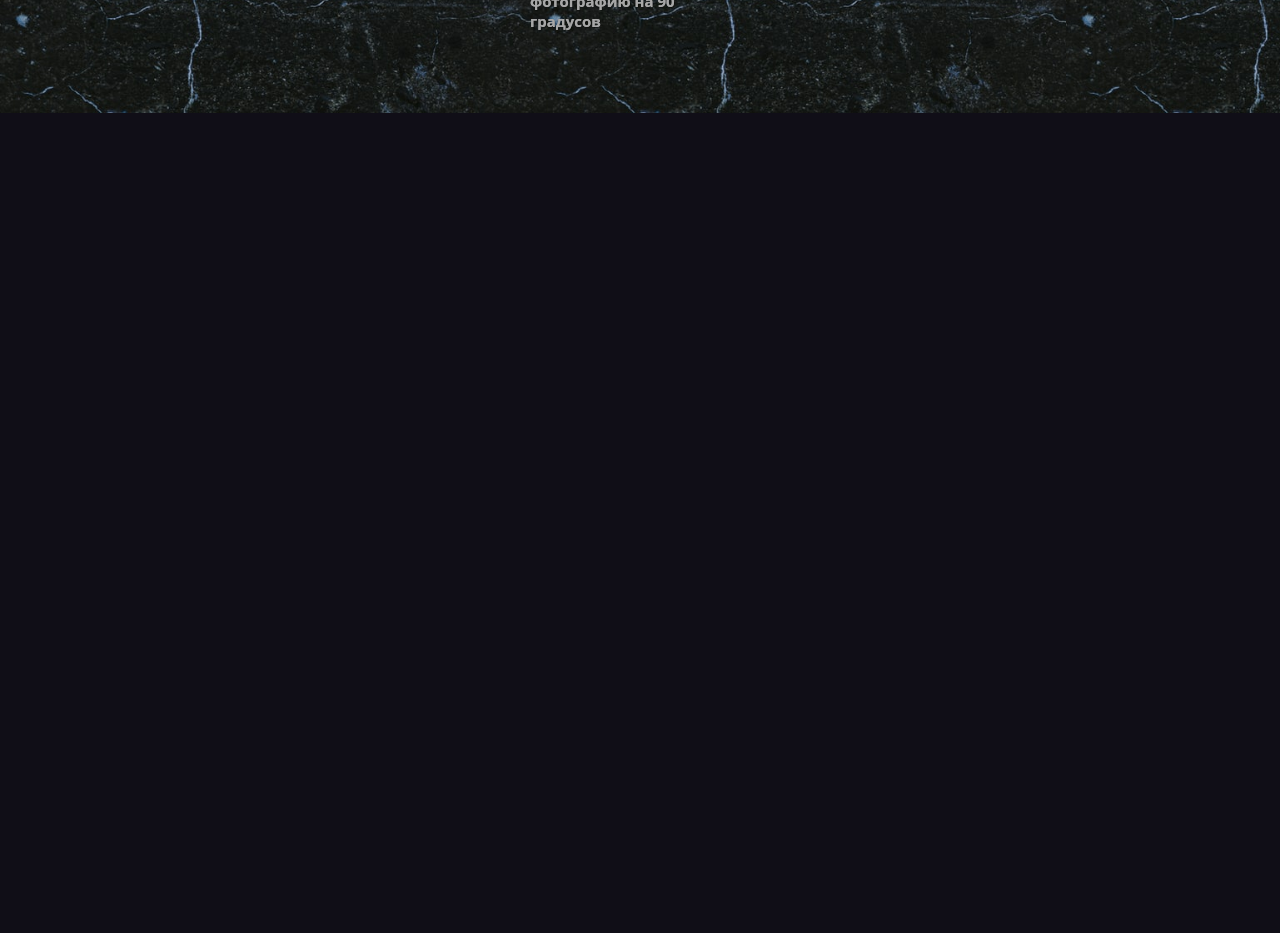
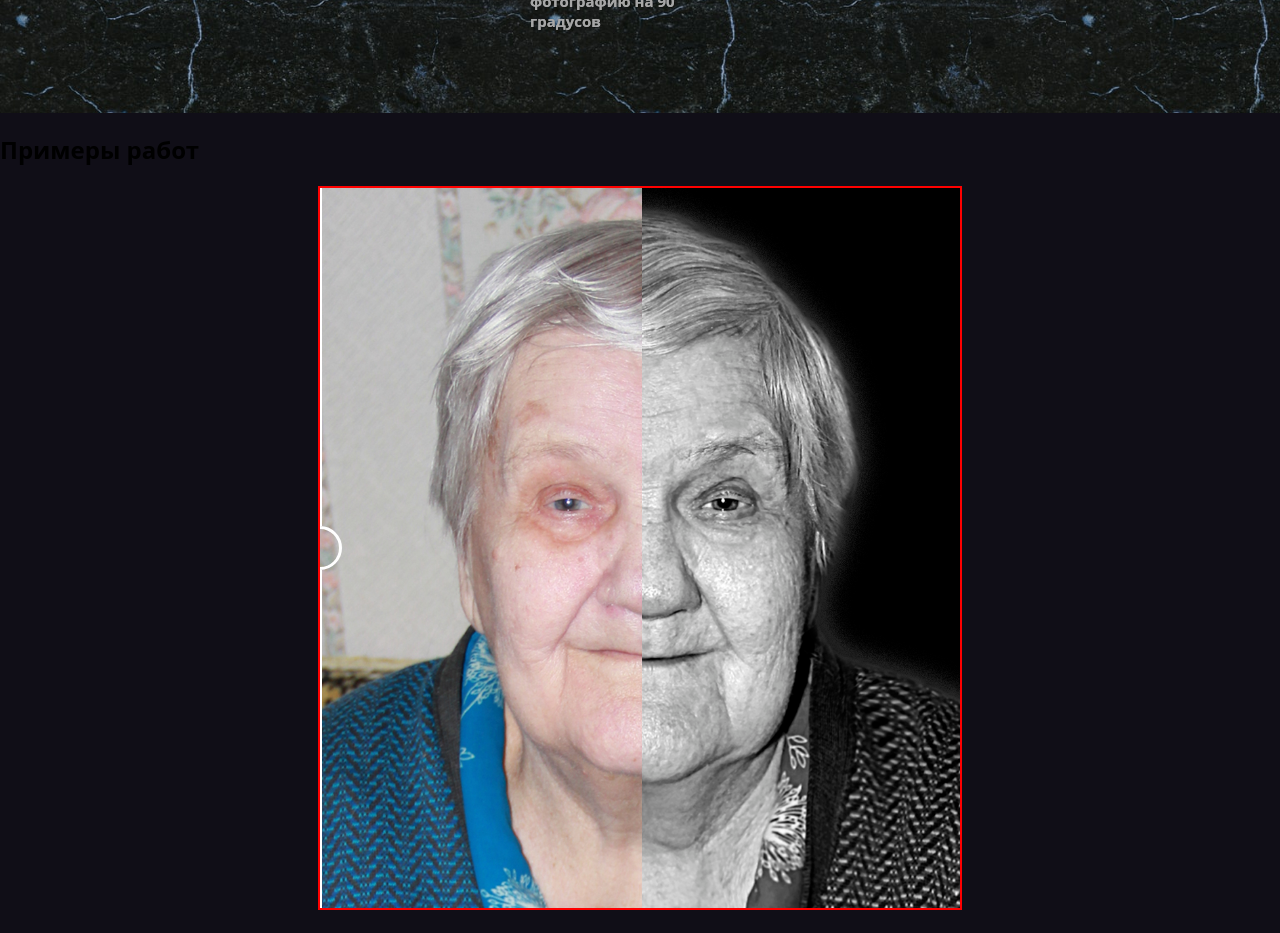
Before and after one commit to romansuvorkov/retush_new, a React (Create React App) app: page / in a window 1280 px wide. Shown: the part 2280-3213 px from the top of the page. Before the commit the page ends 2393 px from the top, so only its background shows below. Built offline with nearby package versions, Linux system fonts and the light colour scheme; grey boxes are pictures that could not be loaded.

Commit message:
New examples page hook created

```diff
--- a/src/App.css
+++ b/src/App.css
@@ -358,3 +358,85 @@ body {
     opacity: 1;
   }
 }
+
+.examples_wraper {
+  width: 100%;
+  height: 100vh;
+}
+
+.examples_container {
+  width: 100%;
+  height: 90vh;
+  margin-left: auto;
+  margin-right: auto;
+}
+
+.example_show {
+  width: 50%;
+  height: 100%;
+  position: relative;
+  overflow: hidden;
+  margin-left: auto;
+  margin-right: auto;
+  border: 2px solid red;
+}
+
+.example_img {
+  max-width: 100%;
+  position: absolute;
+  top: 0;
+  left: 0;
+  display: block;
+}
+
+.before_img {
+  clip: rect(auto, 0px, auto, 0px)
+}
+
+.after_img {
+  clip: rect(auto, 0px, auto, 0px)
+}
+
+.ex_show_interface {
+  height: 38px;
+  width: 38px;
+  position: absolute;
+  /* left: 50%; */
+  top: 50%;
+  margin-left: -22px;
+  margin-top: -22px;
+  border: 3px solid #fff;
+  -webkit-border-radius: 1000px;
+  -moz-border-radius: 1000px;
+  border-radius: 1000px;
+  z-index: 40;
+  cursor: pointer;
+}
+
+.ex_show_interface::before {
+  bottom: 50%;
+  margin-bottom: 22px;
+  width: 3px;
+  height: 9999px;
+  left: 50%;
+  margin-left: -1.5px;
+  content: " ";
+  display: block;
+  background: #fff;
+  position: absolute;
+  z-index: 30;
+}
+
+.ex_show_interface::after {
+  top: 50%;
+  margin-top: 22px;
+  width: 3px;
+  height: 9999px;
+  left: 50%;
+  margin-left: -1.5px;
+  content: " ";
+  display: block;
+  background: #fff;
+  position: absolute;
+  z-index: 30;
+}
--- a/src/App.js
+++ b/src/App.js
@@ -3,6 +3,7 @@ import Header from './components/Header';
 import InfoCards from './components/InfoCards';
 import Slider from './components/Slider';
 import HowTo from './components/HowTo';
+import Examples from './components/Examples';
 import './App.css';
 
 function App() {
@@ -12,6 +13,7 @@ function App() {
       <InfoCards />
       <Slider />
       <HowTo />
+      <Examples />
     </>
   );
 }
--- /dev/null
+++ b/src/components/ExampleImage.jsx
@@ -0,0 +1,29 @@
+import React, { Component, useRef, useState } from 'react';
+import example1b from '../img/example1b.jpg';
+import example1a from '../img/example1a.jpg';
+import useSizeFunction from '../functions/useSizeFunction';
+
+function ExampleImage() {
+
+    const componentRef = useRef();
+    const { width, height } = useSizeFunction(componentRef);
+
+    // const divStyle = {
+    //     clip: `rect(${width/2}'px', 0px, auto, 0px)`,
+    //     backgroundImage: 'url(' + imgUrl + ')',
+    // };
+
+        return (
+            <div className="example_show" ref={componentRef}>
+                <img src={example1b} className="example_img before_img" alt="Пример до" style={{ clip: `rect(0px, ${width/2}px, ${height}px, 0px)` }}/>
+                <img src={example1a} className="example_img after_img" alt="Пример после" style={{ clip: `rect(0px, ${width}px, ${height}px, ${width/2}px)` }}/>
+                <div className="ex_show_interface" onClick={() => {console.log(width); console.log(height)}}>
+                    <span className="left_arrow"></span>
+                    <span className="right_arrow"></span>
+                </div>
+            </div>
+        )
+
+}
+
+export default ExampleImage;
--- /dev/null
+++ b/src/components/Examples.jsx
@@ -0,0 +1,66 @@
+import React, { useState, useEffect } from 'react';
+import example1b from '../img/example1b.jpg';
+import example1a from '../img/example1a.jpg';
+import ExampleImage from './ExampleImage';
+
+function Examples() {
+
+    useEffect(() => {
+        // window.onresize = function() {
+        //    console.log('work');
+        // };
+    });
+
+    const [activeMoving, setActiveMoving] = useState(false);
+    const [interfacePosition, setInterfacePosition] = useState("50%");
+
+    const testCoord = (e) => {
+        // let testX = e.clientX;
+        // console.log(testX);
+        let x = e.target.getBoundingClientRect();
+        console.log(x);
+    }
+
+    const handeMouseDown = (e) => {
+
+        setActiveMoving(true);
+    }
+
+    const handeMouseUp = (e) => {
+        setActiveMoving(false);
+    }
+
+    const handeMouseMove = (e) => {
+        if(activeMoving) {
+            let testX = e.clientX;
+            let margin = testX + "px";
+            console.log(margin);
+            setInterfacePosition(margin);
+        }
+    }
+
+
+
+
+
+
+  return (
+    <div className="examples_wraper">
+        <h2>Примеры работ</h2>
+        <div className="examples_container">
+            {/* <div className="example_show">
+                <img src={example1b} className="example_img before_img" alt="Пример до"/>
+                <img src={example1a} className="example_img after_img" alt="Пример после"/>
+                <div className="ex_show_interface" style={{ left: interfacePosition }}>
+                    <span className="left_arrow"></span>
+                    <span className="right_arrow"></span>
+                </div>
+            </div> */}
+            <ExampleImage />
+        </div>
+    </div>
+
+  );
+}
+
+export default Examples;
--- /dev/null
+++ b/src/functions/useSizeFunction.jsx
@@ -0,0 +1,30 @@
+import React, { useEffect, useState } from 'react';
+
+export default function useSizeFunction(myRef) {
+    const getDimensions = () => ({
+      width: myRef.current.offsetWidth,
+      height: myRef.current.offsetHeight
+    })
+
+    const [dimensions, setDimensions] = useState({ width: 0, height: 0 });
+
+    useEffect(() => {
+      const handleResize = () => {
+        setDimensions(getDimensions());
+      }
+
+      if (myRef.current) {
+        setDimensions(getDimensions());
+      }
+
+      window.addEventListener("resize", handleResize);
+
+      return () => {
+        window.removeEventListener("resize", handleResize);
+      }
+    }, [myRef])
+
+    console.log('work');
+
+    return dimensions;
+};
```
